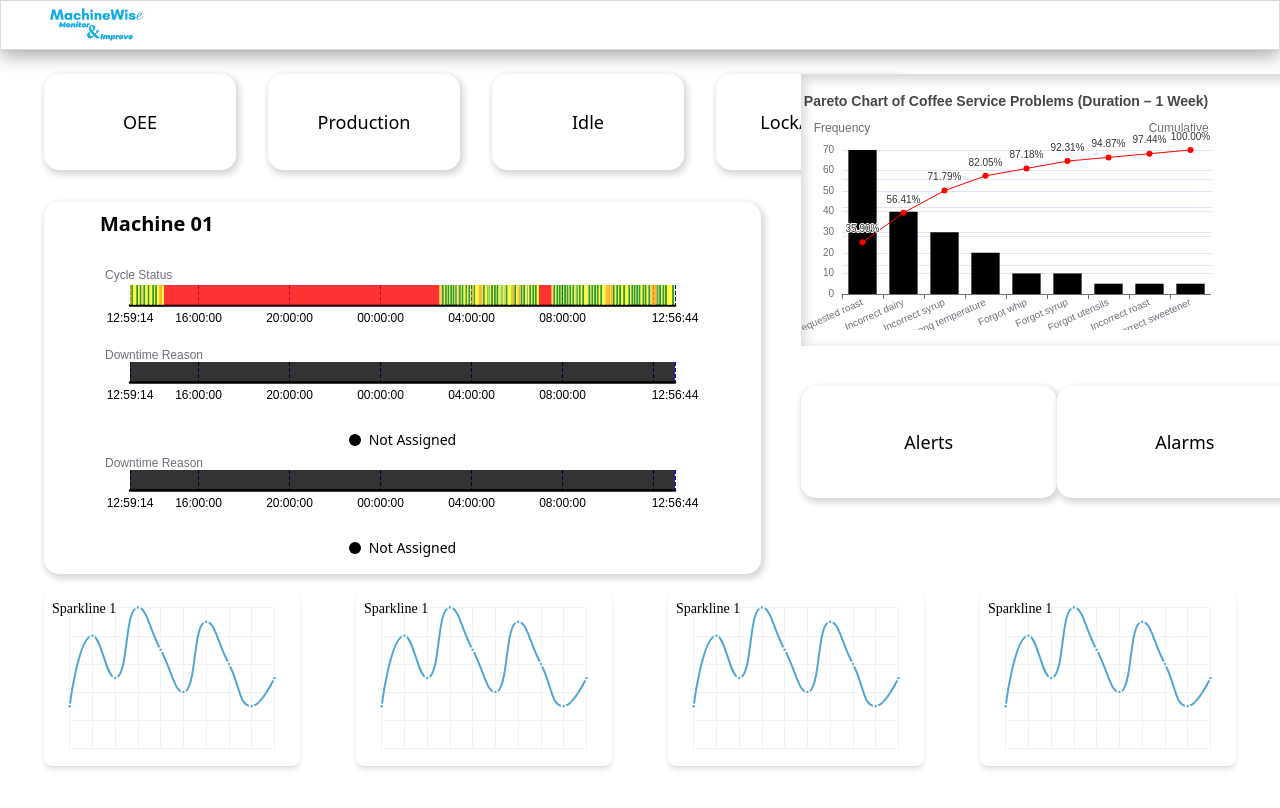
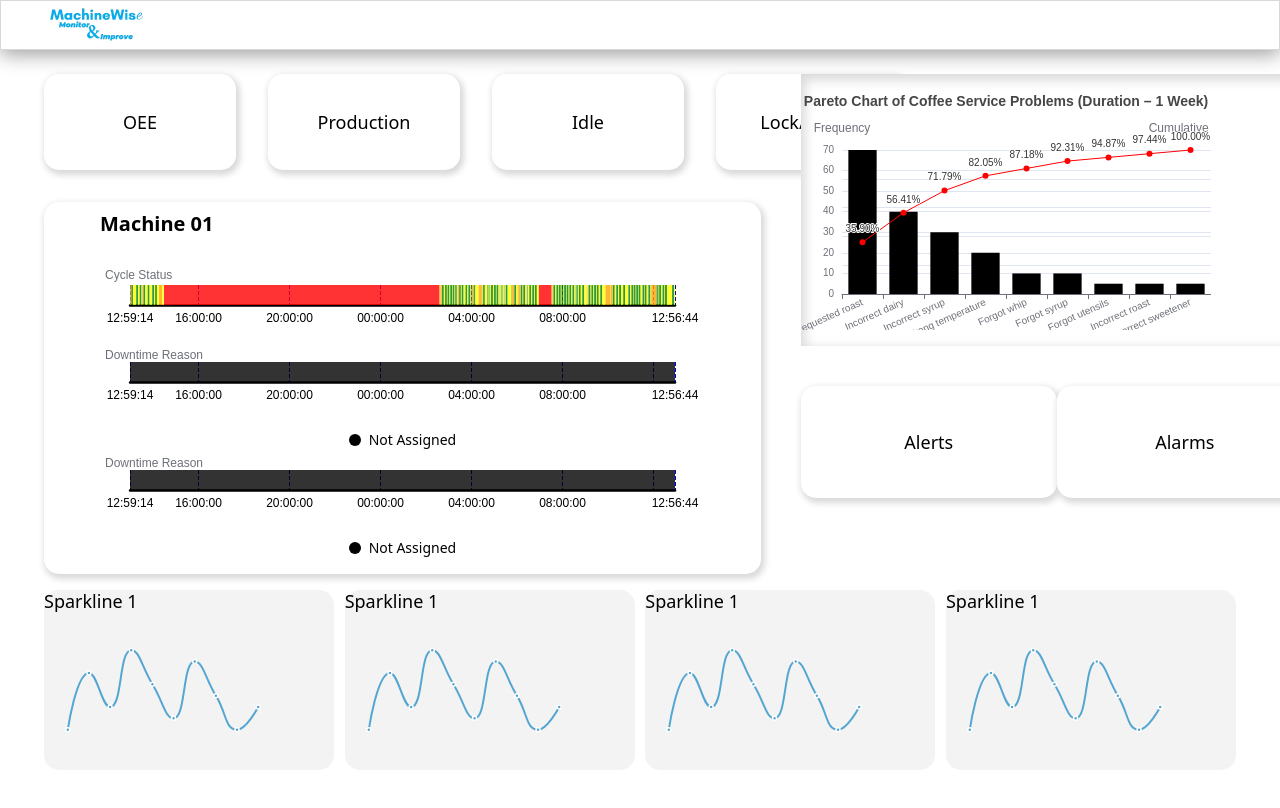
Before and after one commit to akanksham18/standalone_task_1, a React (Vite) app: page / in a window 1280 px wide. Shown: the top 808 px of the page. Built offline with nearby package versions, Linux system fonts and the light colour scheme.

Commit message:
sparkline charts edited

```diff
--- a/src/components/SparklineChart.tsx
+++ b/src/components/SparklineChart.tsx
@@ -1,7 +1,7 @@
 import React, { useEffect, useRef } from 'react';
 import * as echarts from 'echarts';
 
-const SparklineChart: React.FC = () => {
+const SparklineChart1: React.FC = () => {
     const chartRef = useRef<HTMLDivElement | null>(null);
 
     useEffect(() => {
@@ -61,19 +61,24 @@ const SparklineChart: React.FC = () => {
     }, []);
 
     return (
-        <div className="relative flex w-64 h-44 justify-center items-center">
-            {/* Sparkline Chart */}
-            <div
-                ref={chartRef}
-                className="bg-white rounded-lg shadow-md flex justify-center items-center w-full h-full"
-            ></div>
+        <div className='w-[290px] h-[180px] top-[508px] left-[26px] rounded-[15px]  bg-[#F3F3F3]'>
+            <div className=" w-[290px] h-[180px] top-[508px] left-[26px] gap-0">
+                {/* Text inside the Sparkline chart rectangle */}
+                <div className="w-[97px] h-[46px] top-[518px] left-[35px] font-['Lexend Deca'] text-[18px] font-normal leading-[22.5px]">
+                    Sparkline 1
+                </div>
 
-            {/* Sparkline Text */}
-            <div className="absolute top-2 left-2 font-['Lexend_Deca'] text-[14px] font-medium text-black">
-                Sparkline 1
+                {/* Chart container */}
+                <div className="w-[238px] h-[141.9px] top-[541px] left-[52px]">
+                    {/* Line Chart */}
+                    <div
+                        ref={chartRef}
+                        className="rounded-lg flex justify-center items-center w-full h-full"
+                    ></div>
+                </div>
             </div>
         </div>
     );
 };
 
-export default SparklineChart;
+export default SparklineChart1;
```
